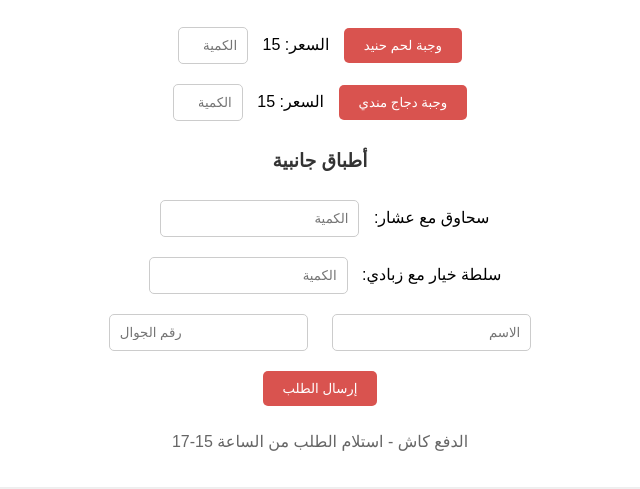
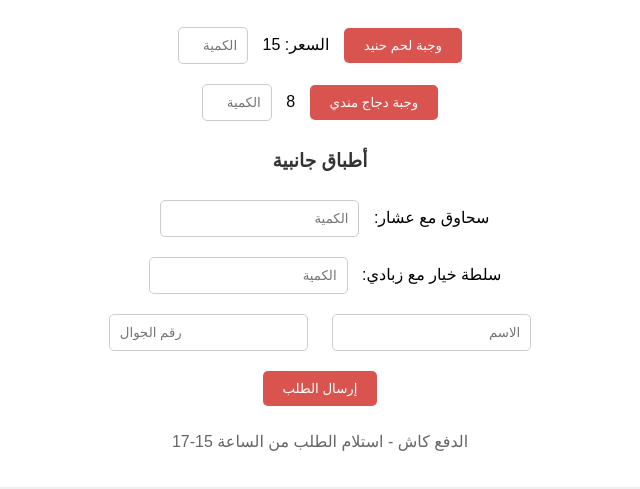
Before and after one commit to Fariping/BEETY, a plain HTML site: page index.html in a window 1280 px wide. Shown: the part 131-620 px from the top of the page, without its empty margins (320-960 px from the left). Drawn offline with nearby package versions, Linux system fonts and the light colour scheme.

Commit message:
Update index.html

```diff
--- a/index.html
+++ b/index.html
@@ -36,7 +36,7 @@
                 <!-- وجبة دجاج -->
                 <div class="meal">
                     <button type="button">وجبة دجاج مندي</button>
-                    <span>السعر: 15</span>
+                    <span>8</span>
                     <input id="chicken-meal" type="number" min="0" max="15" placeholder="الكمية">
                 </div>
 
```
